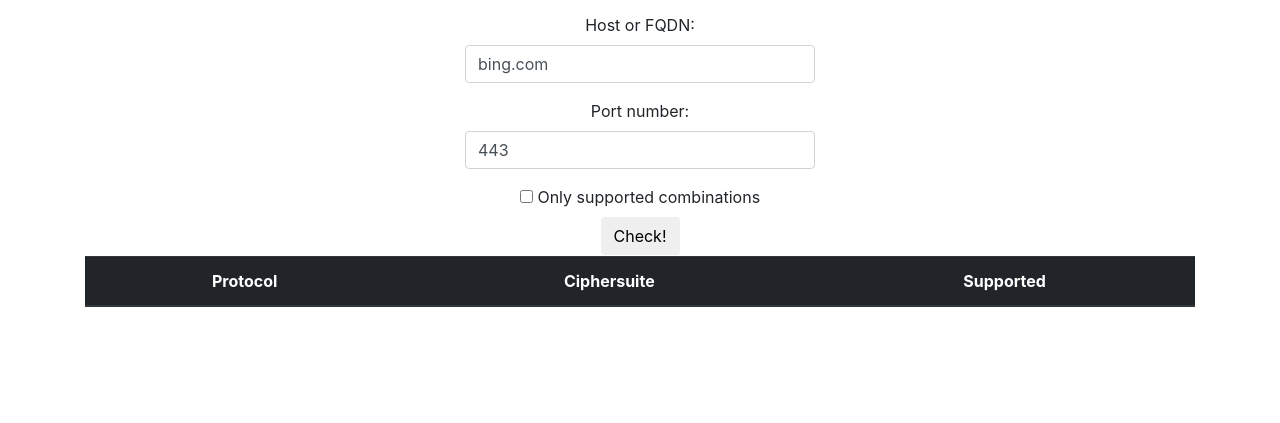
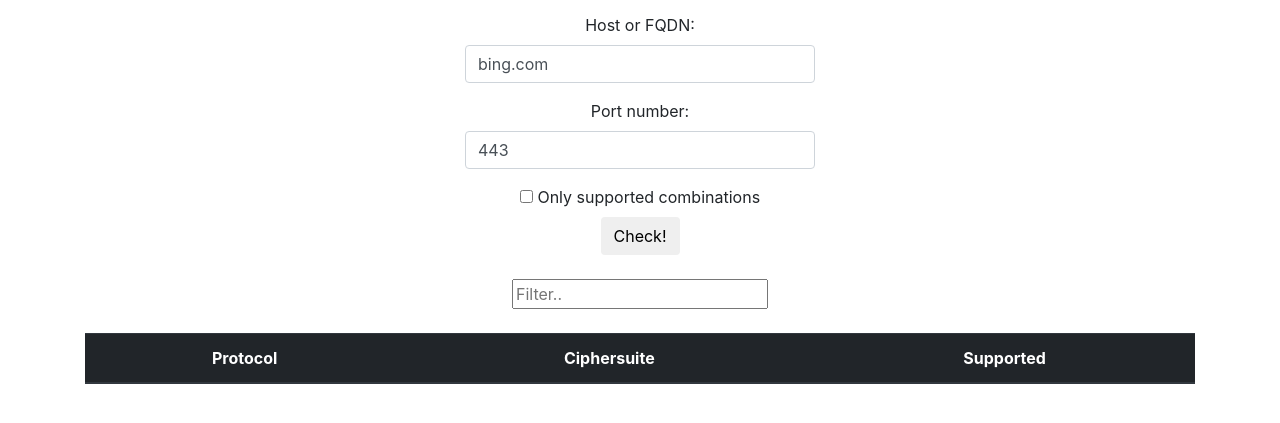
Before and after one commit to PedroPerezMSFT/tlscheckerfront, a plain HTML site: page index.html in a window 1280 px wide. Shown: the part 193-616 px from the top of the page. Drawn offline with Linux system fonts and the light colour scheme.

```diff
--- a/index.html
+++ b/index.html
@@ -28,6 +28,34 @@
 
     <!-- JavaScript -->
     <script>
+
+      function filterTable() {
+        // Declare variables
+        var input, filter, table, tr, td, i;
+        input = document.getElementById("myInput");
+        filter = input.value.toUpperCase();
+        table = document.getElementById("resultsTable");
+        tr = table.getElementsByTagName("tr");
+
+          // Loop through all table rows, and hide those who don't match the search query
+        for (i = 0; i < tr.length; i++) {
+          td = tr[i].getElementsByTagName("td");
+          for (cell = 0; cell < td.length; cell++) {
+            if (td[cell]) {
+              if (td[cell].innerHTML.toUpperCase().indexOf(filter) > -1) {
+                tr[i].style.display = "";
+                break;
+              } else {
+                tr[i].style.display = "none";
+              }
+            }
+          }
+        }
+      }
+
+
+
+
       function addRow(protocol,ciphersuite,supported)
       {
          if (!document.getElementsByTagName) return;
@@ -143,11 +171,15 @@
         </div>
         <div class="col-lg-4 text-center"></div>
       </div>
+      <br />
       <div class="row">
-        <div class="col-lg-12 text-center">
-            <!--<progress id="progress" value="0"></progress>-->
+        <div class="col-lg-4 text-center"></div>
+        <div class="col-lg-4 text-center">
+            <input type="text" id="myInput" onkeyup="filterTable()" placeholder="Filter..">
         </div>
+        <div class="col-lg-4 text-center"></div>
       </div>
+      <br />
       <div class="row">
           <div class="col-lg-12 text-center">
               <table class="table table-dark" id="resultsTable">
```
